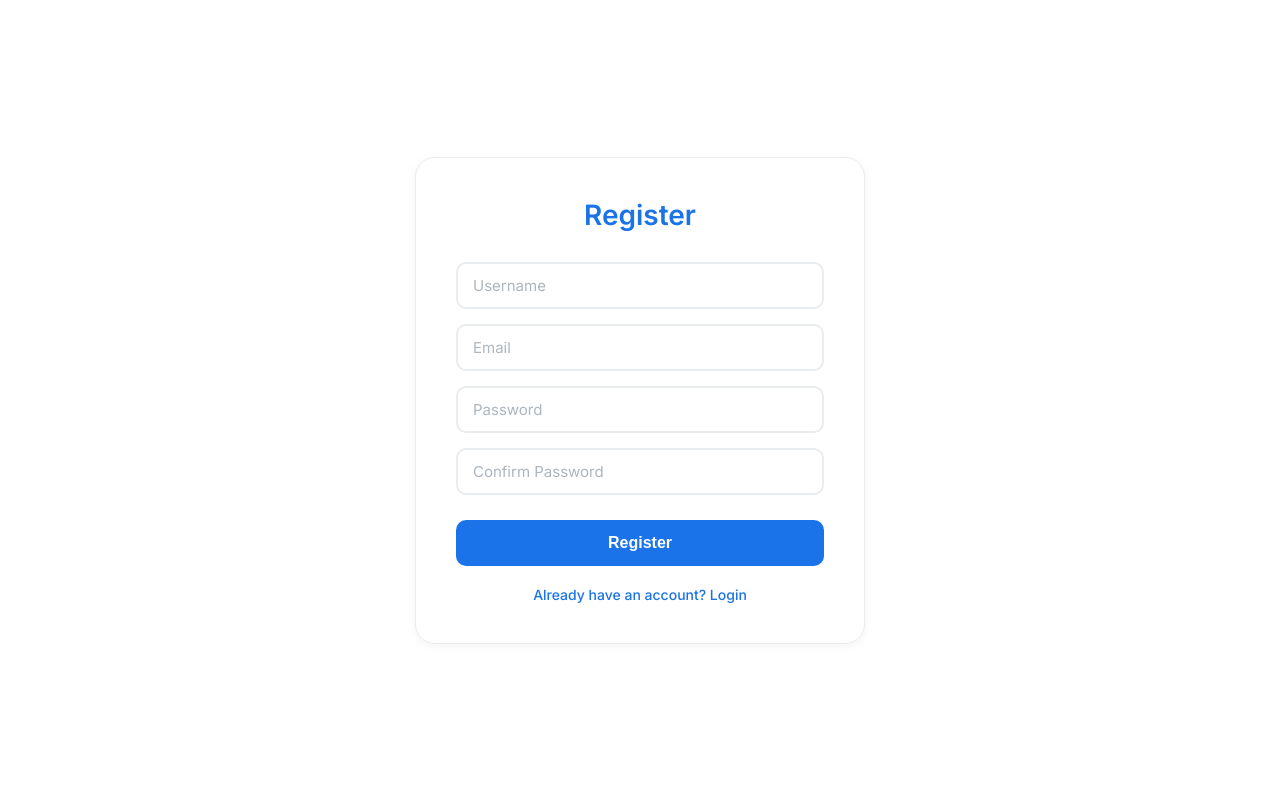
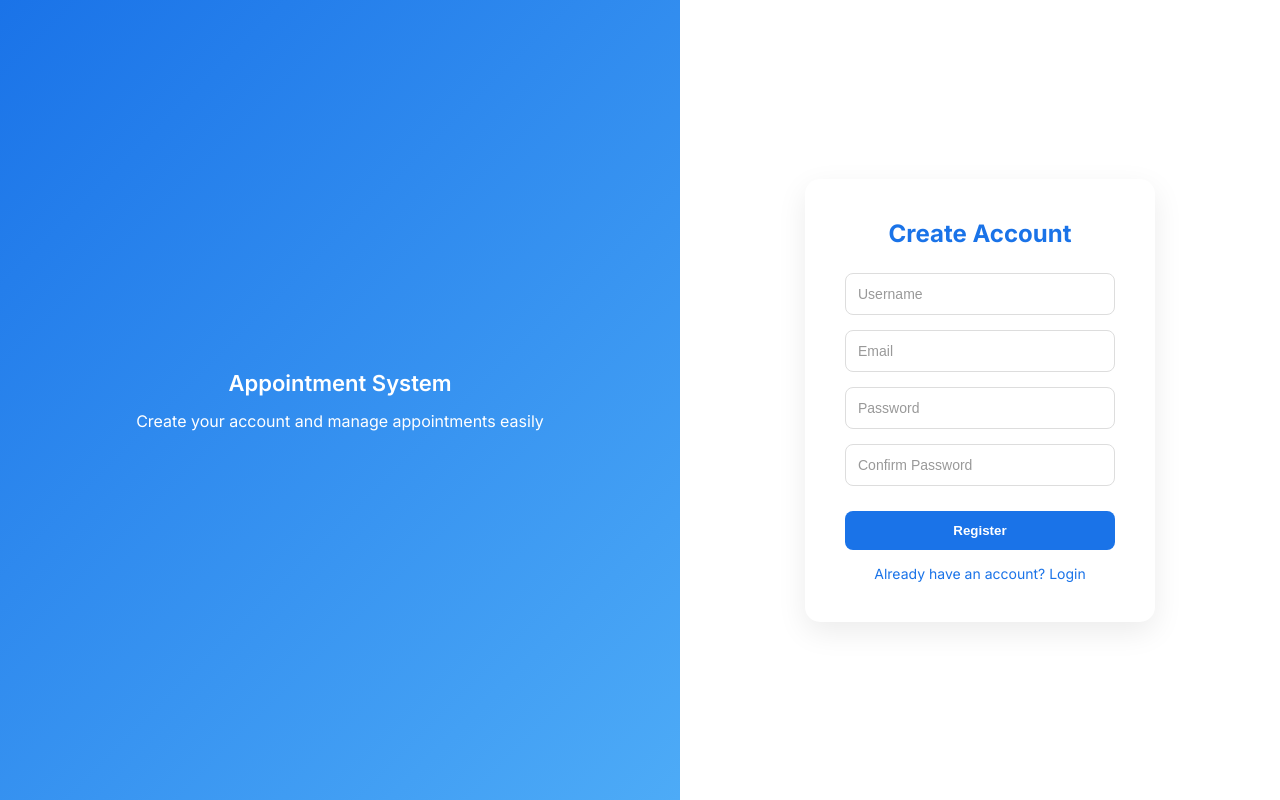
Before and after one commit to samiksha-2702/Appointment-Booking-system, a Django app: page /register/ in a window 1280 px wide. Run offline with Django 5.2, Linux system fonts and the light colour scheme.

Commit message:
register.html, signin.html, update.html

```diff
--- a/templates/register.html
+++ b/templates/register.html
@@ -3,7 +3,7 @@
 <head>
 <meta charset="UTF-8">
 <meta name="viewport" content="width=device-width, initial-scale=1.0">
-    <title>Register - Appointment Booking System</title>
+<title>Register</title>
 
 <link href="https://fonts.googleapis.com/css2?family=Inter:wght@400;500;600;700&display=swap" rel="stylesheet">
 
@@ -16,125 +16,152 @@
 
 body {
     font-family: 'Inter', sans-serif;
+    height: 100vh;
+    display: flex;
+}
+
+/* LEFT SIDE */
+.left-panel {
+    flex: 1;
+    background: linear-gradient(135deg, #1a73e8, #4dabf7);
+    color: white;
+    display: flex;
+    flex-direction: column;
+    justify-content: center;
+    align-items: center;
+    text-align: center;
+    padding: 40px;
+}
+
+.logo {
+    font-size: 22px;
+    font-weight: 600;
+    margin-bottom: 15px;
+}
+
+/* RIGHT SIDE */
+.right-panel {
+    flex: 1;
     background: #ffffff;
-            min-height: 100vh;
-            padding: 40px 20px;
     display: flex;
     justify-content: center;
     align-items: center;
 }
 
-        .form-container {
-            max-width: 450px;
-            width: 100%;
-            background: white;
-            border-radius: 20px;
+/* FORM CARD */
+.form-box {
+    background: #ffffff;
     padding: 40px;
-            box-shadow: 0 2px 10px rgba(0,0,0,0.05);
-            border: 1px solid #e9ecef;
+    border-radius: 15px;
+    width: 350px;
+    box-shadow: 0 10px 30px rgba(0,0,0,0.08);
 }
 
-        h2 {
-            font-size: 28px;
+.form-box h2 {
     color: #1a73e8;
-            margin-bottom: 30px;
     text-align: center;
-            font-weight: 600;
+    margin-bottom: 25px;
 }
 
+/* INPUTS */
 input {
     width: 100%;
-            padding: 12px 15px;
-            border: 2px solid #e9ecef;
-            border-radius: 10px;
-            font-size: 15px;
-            font-family: 'Inter', sans-serif;
-            transition: all 0.3s ease;
+    padding: 12px;
     margin-bottom: 15px;
+    border-radius: 8px;
+    border: 1px solid #ddd;
+    font-size: 14px;
+}
+
+input::placeholder {
+    color: #999;
 }
 
 input:focus {
     outline: none;
     border-color: #1a73e8;
-            box-shadow: 0 0 0 3px rgba(26,115,232,0.1);
 }
 
-        input:hover {
-            border-color: #1a73e8;
-        }
-
-        input::placeholder {
-            color: #adb5bd;
-        }
-
+/* BUTTON */
 button {
     width: 100%;
-            padding: 14px;
+    padding: 12px;
+    border: none;
+    border-radius: 8px;
     background: #1a73e8;
     color: white;
-            border: none;
-            border-radius: 10px;
-            font-size: 16px;
     font-weight: 600;
     cursor: pointer;
-            transition: all 0.3s ease;
-            margin: 10px 0 20px 0;
+    margin-top: 10px;
+    transition: 0.3s;
 }
 
 button:hover {
     background: #1557b0;
-            transform: translateY(-2px);
-            box-shadow: 0 5px 15px rgba(26,115,232,0.3);
 }
 
-        button:active {
-            transform: translateY(0);
-        }
-
+/* LINK */
 .login-link {
+    display: block;
     text-align: center;
-            display: block;
+    margin-top: 15px;
     color: #1a73e8;
+    font-size: 14px;
     text-decoration: none;
-            font-size: 14px;
-            font-weight: 500;
-            transition: all 0.3s ease;
 }
 
 .login-link:hover {
-            color: #1557b0;
     text-decoration: underline;
 }
 
+/* RESPONSIVE */
 @media (max-width: 768px) {
-            .form-container {
-                padding: 30px 20px;
+    body {
+        flex-direction: column;
     }
 
-            h2 {
-                font-size: 24px;
+    .left-panel {
+        height: 35vh;
+    }
+
+    .right-panel {
+        height: 65vh;
     }
 }
 </style>
 </head>
+
 <body>
-    <div class="form-container">
-        <h2>Register</h2>
 
+<!-- LEFT SIDE -->
+<div class="left-panel">
+    <div class="logo">
+        Appointment System
+    </div>
+    <p>Create your account and manage appointments easily</p>
+</div>
 
+<!-- RIGHT SIDE -->
+<div class="right-panel">
+    <div class="form-box">
+        <h2>Create Account</h2>
 
         <form method="POST">
             {% csrf_token %}
 
-            <input type="text" name="username" placeholder="Username">
-            <input type="email" name="email" placeholder="Email">
-            <input type="password" name="password" placeholder="Password">
-            <input type="password" name="confirm_pass" placeholder="Confirm Password">
+            <input type="text" name="username" placeholder="Username" required>
+            <input type="email" name="email" placeholder="Email" required>
+            <input type="password" name="password" placeholder="Password" required>
+            <input type="password" name="confirm_pass" placeholder="Confirm Password" required>
 
             <button type="submit">Register</button>
         </form>
 
-        <a href="{% url 'signin' %}" class="login-link">Already have an account? Login</a>
+        <a href="{% url 'signin' %}" class="login-link">
+            Already have an account? Login
+        </a>
     </div>
+</div>
+
 </body>
 </html>
```
Also changed, not shown: templates/signin.html (+73 -54 lines), templates/update.html (+8 -10 lines). Lines whose indentation alone changed are shown as unchanged.
